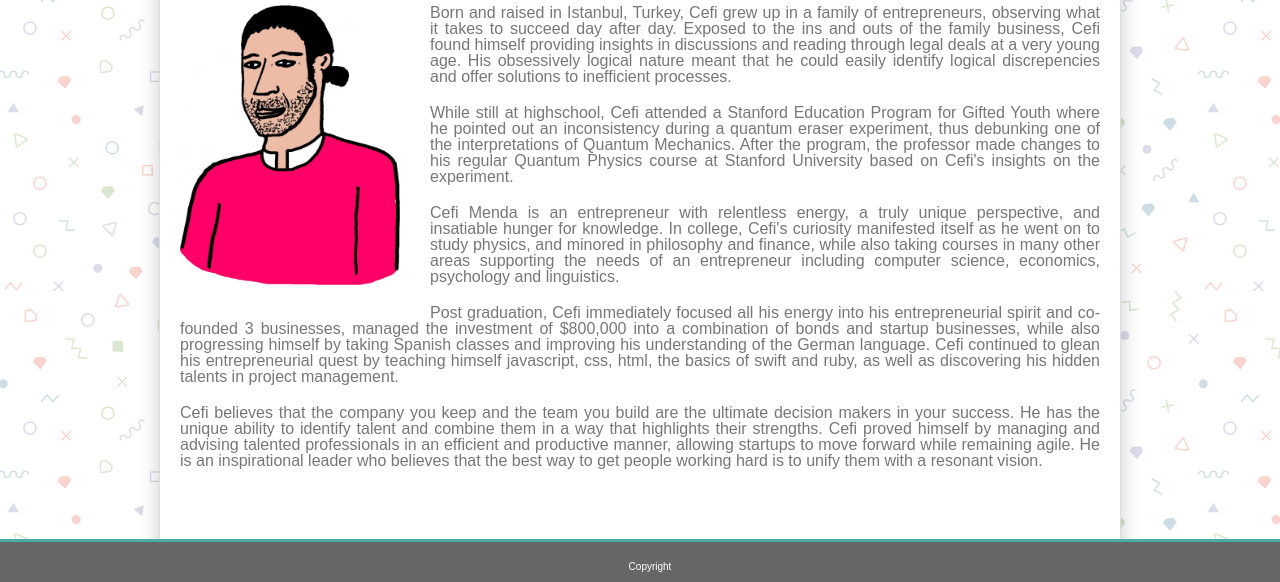
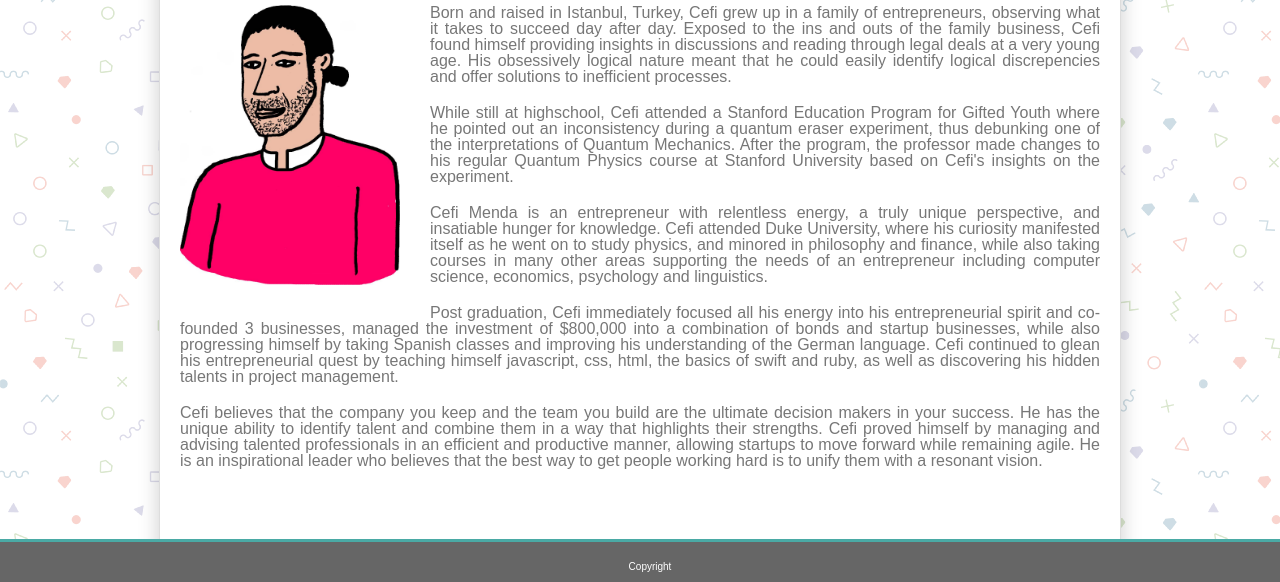
Before and after one commit to cefimenda/Basic-Portfolio, a plain HTML site: page index.html in a window 1280 px wide. Shown: the part 218-800 px from the top of the page. Drawn offline with nearby package versions, Linux system fonts and the light colour scheme.

Commit message:
changed wording in bio

```diff
--- a/index.html
+++ b/index.html
@@ -39,7 +39,7 @@
                     <img src = "assets/images/portfolio-image-sketch.png" alt = "Cefi Menda Portfolio Image" width = "220px" height = "280px" class = "profile">
                     <p>Born and raised in Istanbul, Turkey, Cefi grew up in a family of entrepreneurs, observing what it takes to succeed day after day. Exposed to the ins and outs of the family business, Cefi found himself providing insights in discussions and reading through legal deals at a very young age. His obsessively logical nature meant that he could easily identify logical discrepencies and offer solutions to inefficient processes. </p>
                     <p>While still at highschool, Cefi attended a Stanford Education Program for Gifted Youth where he pointed out an inconsistency during a quantum eraser experiment, thus debunking one of the interpretations of Quantum Mechanics. After the program, the professor made changes to his regular Quantum Physics course at Stanford University based on Cefi's insights on the experiment.</p>
-                    <p>Cefi Menda is an entrepreneur with relentless energy, a truly unique per­spective, and insatiable hunger for knowledge. In college, Cefi's curiosity manifested itself as he went on to study physics, and minored in philosophy and finance, while also taking courses in many other areas supporting the needs of an entrepreneur including computer science, economics, psycholo­gy and linguistics. </p>
+                    <p>Cefi Menda is an entrepreneur with relentless energy, a truly unique per­spective, and insatiable hunger for knowledge. Cefi attended Duke University, where his curiosity manifested itself as he went on to study physics, and minored in philosophy and finance, while also taking courses in many other areas supporting the needs of an entrepreneur including computer science, economics, psycholo­gy and linguistics. </p>
                     <p>Post graduation, Cefi immediately focused all his energy into his entrepre­neurial spirit and co-founded 3 businesses, managed the investment of $800,000 into a combination of bonds and startup businesses, while also progressing himself by taking Spanish classes and improving his under­standing of the German language. Cefi continued to glean his entrepreneurial quest by teaching himself javascript, css, html, the basics of swift and ruby, as well as discovering his hidden talents in project management. </p>
                     <p>Cefi believes that the company you keep and the team you build are the ulti­mate decision makers in your success. He has the unique ability to identify talent and combine them in a way that highlights their strengths. Cefi proved himself by managing and advising talented professionals in an efficient and productive manner, allowing startups to move forward while remaining agile. He is an inspirational leader who believes that the best way to get people working hard is to unify them with a resonant vision. </p>
 
```
